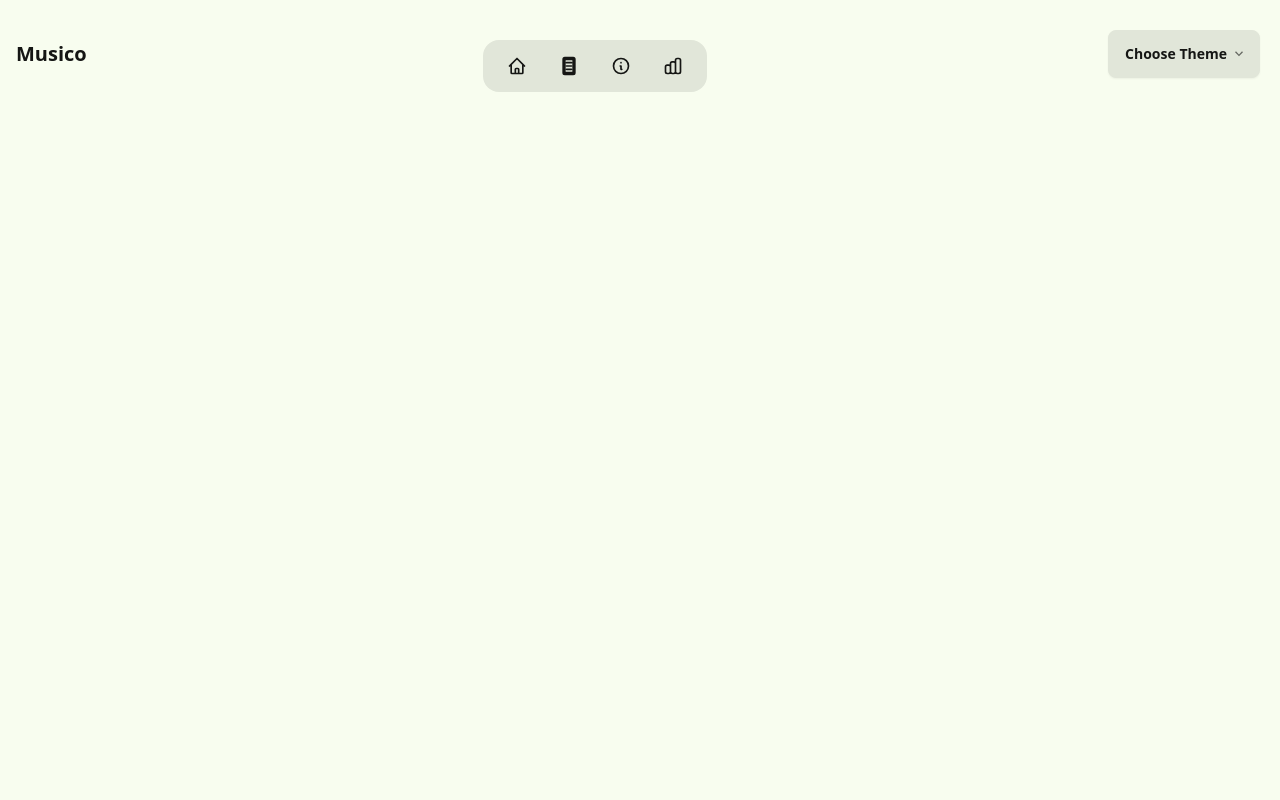
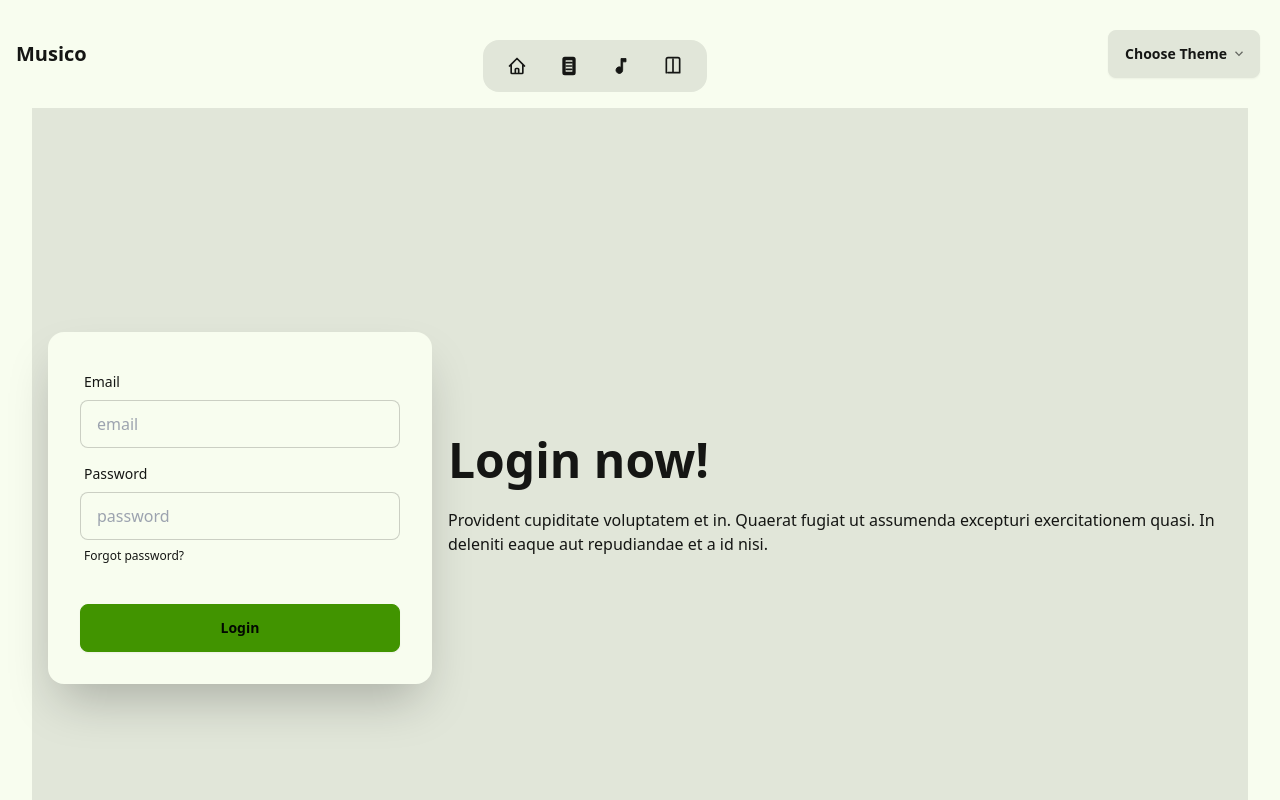
Before and after one commit to Newiq/Musico, a Next.js app in the folder client/musico/: page / in a window 1280 px wide. Shown: the top 800 px of the page. Built offline with nearby package versions, Linux system fonts and the light colour scheme.

Commit message:
fix theme styles

```diff
--- a/client/musico/app/ThemeContext.js
+++ b/client/musico/app/ThemeContext.js
@@ -1,5 +1,5 @@
-'use client'
-import React, { createContext, useContext, useState } from 'react';
+'use client';
+import React, { createContext, useContext, useEffect, useState } from 'react';
 
 const ThemeContext = createContext();
 
@@ -8,8 +8,18 @@ export const useTheme = () => useContext(ThemeContext);
 export const ThemeProvider = ({ children }) => {
   const [theme, setTheme] = useState('lemonade');
 
+
+  useEffect(() => {
+    const savedTheme = localStorage.getItem('theme');
+    if (savedTheme) {
+      setTheme(savedTheme);
+    }
+  }, []);
+
+
   const changeTheme = (newTheme) => {
     setTheme(newTheme);
+    localStorage.setItem('theme', newTheme);
   };
 
   return (
--- a/client/musico/app/dictionary/page.tsx
+++ b/client/musico/app/dictionary/page.tsx
@@ -26,12 +26,12 @@ return (
         placeholder="Enter music term (e.g., Cmaj7, minor scale)"
         value={term}
         onChange={(e) => setTerm(e.target.value)}
-        className="input input-bordered join-item input-success w-full max-w-xl"
+        className="input input-bordered join-item input-secondary w-full max-w-xl"
         required
         />
         </div>
     </div>
-    <select className="select select-bordered join-item">
+    <select className="select select-bordered select-secondary join-item">
         <option disabled selected>Filter</option>
         <option>Sci-fi</option>
         <option>Drama</option>
@@ -39,7 +39,7 @@ return (
     </select>
     <div className="indicator">
         <span className="indicator-item badge badge-secondary">new</span>
-        <button className="btn join-item" type="submit">Search</button>
+        <button className="btn btn-primary join-item" type="submit">Search</button>
     </div>
     </div>
     </form>
--- a/client/musico/app/layout.tsx
+++ b/client/musico/app/layout.tsx
@@ -1,10 +1,11 @@
-import { ThemeProvider } from '../app/ThemeContext';
+import { ThemeProvider} from './ThemeContext';
 import { Metadata } from 'next';
 import localFont from 'next/font/local';
 import './globals.css';
 import Footer from '@/components/Footer';
 import Header from '@/components/Header';
 import Container from '@/components/Container';
+import { useTheme } from './ThemeContext';
 
 const geistSans = localFont({
   src: './fonts/GeistVF.woff',
@@ -27,6 +28,7 @@ export default function RootLayout({
 }: Readonly<{
   children: React.ReactNode;
 }>) {
+
   return (
     <ThemeProvider>
       <html lang="en">
@@ -38,6 +40,6 @@ export default function RootLayout({
           <Footer />
         </body>
       </html>
-    </ThemeProvider>
+  </ThemeProvider>
   );
 }
--- a/client/musico/app/page.tsx
+++ b/client/musico/app/page.tsx
@@ -1,10 +1,11 @@
 'use client'
+import Hero from '@/components/Hero';
 import { useTheme } from '../app/ThemeContext';
 export default function Home() {
   const { theme } = useTheme();
   return (
     <div className="min-h-screen" data-theme={theme}>
-
+      <Hero />
     </div>
   );
 }
--- a/client/musico/components/Header.tsx
+++ b/client/musico/components/Header.tsx
@@ -42,26 +42,24 @@ return (
                 d="M7 2h10a2 2 0 012 2v16a2 2 0 01-2 2H7a2 2 0 01-2-2V4a2 2 0 012-2zm0 2v16h10V4H7zm2 4h6m-6 4h6m-6 4h6"
                 />
             </svg>
-
                 </a>
-
             </li>
             <li>
             <a href="/tools" className="tooltip" data-tip="Music Tools">
             <svg
             xmlns="http://www.w3.org/2000/svg"
             className="h-5 w-5"
-                    fill="none"
+            fill="currentColor"
             viewBox="0 0 24 24"
-                    stroke="currentColor">
+            stroke="currentColor"
+            >
             <path
-                    strokeLinecap="round"
-                    strokeLinejoin="round"
-                    strokeWidth="2"
-                    d="M13 16h-1v-4h-1m1-4h.01M21 12a9 9 0 11-18 0 9 9 0 0118 0z" />
+                d="M12 3v10.55A4 4 0 1014 17V7h4V3h-6z"
+            />
             </svg>
                 </a>
             </li>
+
             <li>
                 <a href="/dictionary" className="tooltip" data-tip="Music Dictionary">
                 <svg
@@ -74,8 +72,11 @@ return (
                     strokeLinecap="round"
                     strokeLinejoin="round"
                     strokeWidth="2"
-                    d="M9 19v-6a2 2 0 00-2-2H5a2 2 0 00-2 2v6a2 2 0 002 2h2a2 2 0 002-2zm0 0V9a2 2 0 012-2h2a2 2 0 012 2v10m-6 0a2 2 0 002 2h2a2 2 0 002-2m0 0V5a2 2 0 012-2h2a2 2 0 012 2v14a2 2 0 01-2 2h-2a2 2 0 01-2-2z" />
+                    d="M12 4v16m8-16v16m0-16a2 2 0 00-2-2H6a2 2 0 00-2 2v16m16 0H6"
+                />
                 </svg>
+
+
                 </a>
             </li>
         </ul>
--- /dev/null
+++ b/client/musico/components/Hero.tsx
@@ -0,0 +1,37 @@
+function Hero() {
+    return ( <div className="hero bg-base-200 min-h-screen">
+        <div className="hero-content flex-col lg:flex-row-reverse">
+          <div className="text-center lg:text-left">
+            <h1 className="text-5xl font-bold">Login now!</h1>
+            <p className="py-6">
+              Provident cupiditate voluptatem et in. Quaerat fugiat ut assumenda excepturi exercitationem
+              quasi. In deleniti eaque aut repudiandae et a id nisi.
+            </p>
+          </div>
+          <div className="card bg-base-100 w-full max-w-sm shrink-0 shadow-2xl">
+            <form className="card-body">
+              <div className="form-control">
+                <label className="label">
+                  <span className="label-text">Email</span>
+                </label>
+                <input type="email" placeholder="email" className="input input-bordered" required />
+              </div>
+              <div className="form-control">
+                <label className="label">
+                  <span className="label-text">Password</span>
+                </label>
+                <input type="password" placeholder="password" className="input input-bordered" required />
+                <label className="label">
+                  <a href="#" className="label-text-alt link link-hover">Forgot password?</a>
+                </label>
+              </div>
+              <div className="form-control mt-6">
+                <button className="btn btn-primary">Login</button>
+              </div>
+            </form>
+          </div>
+        </div>
+      </div> );
+}
+
+export default Hero;
```
Lines whose indentation alone changed are shown as unchanged.
